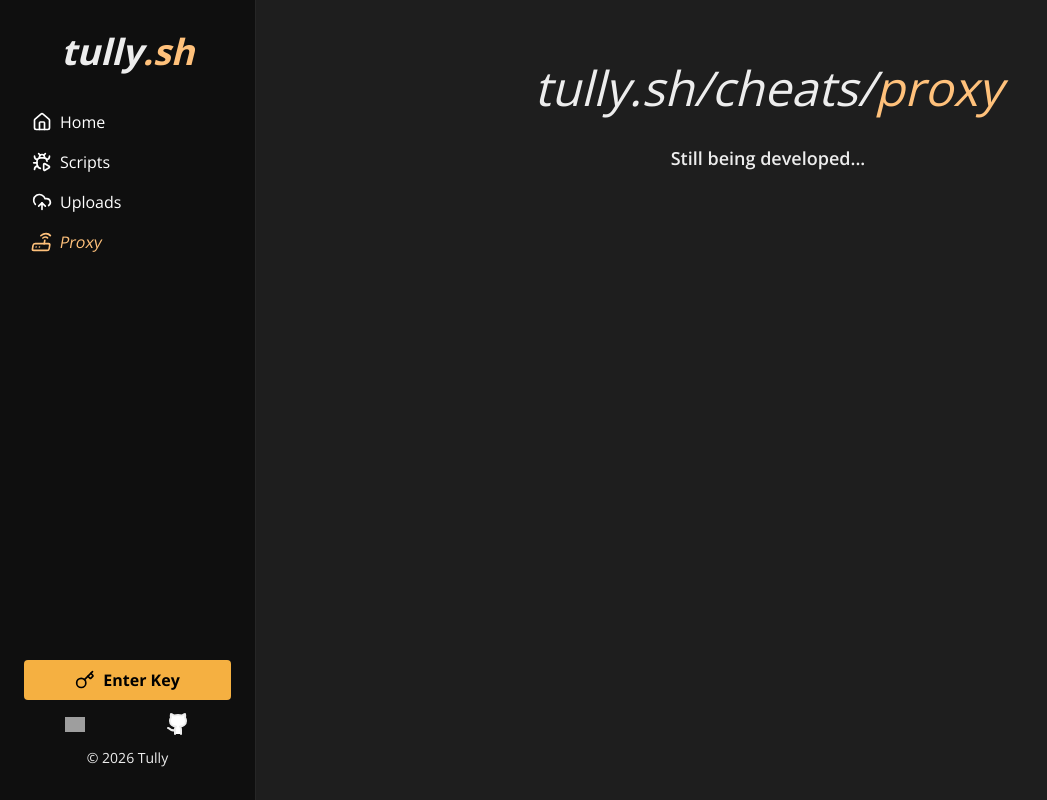
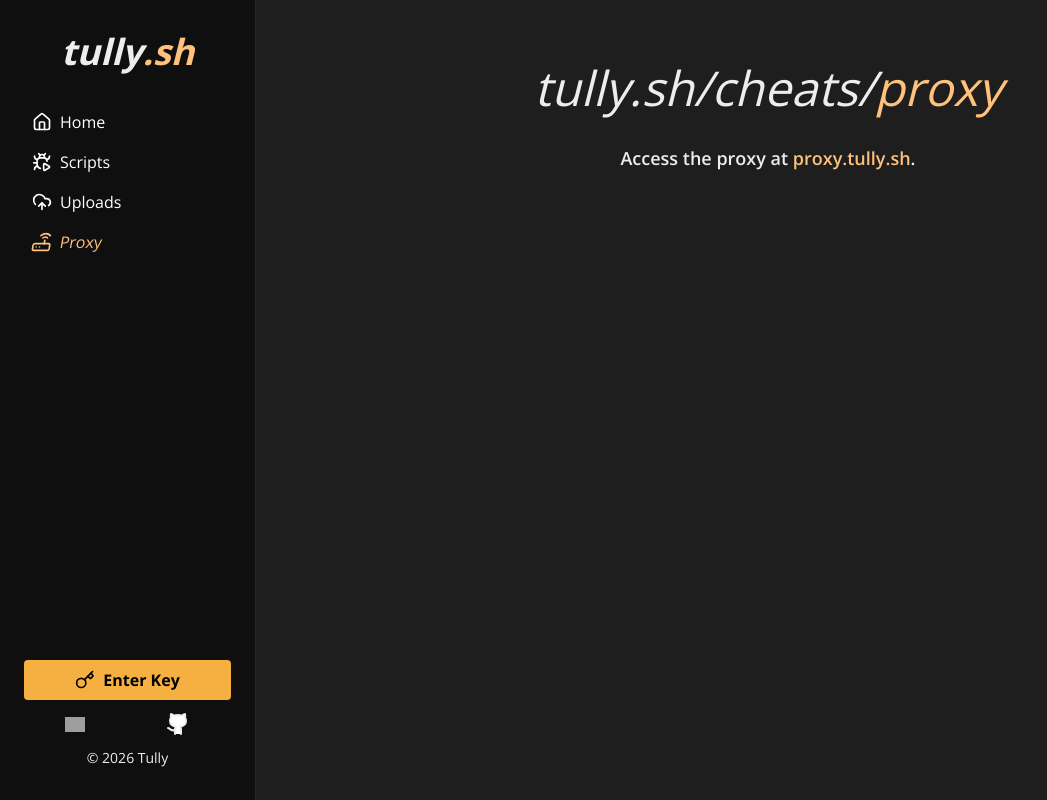
Before and after one commit to Tullysaurus/tully.sh, a Next.js app: page /cheats/proxy in a window 1280 px wide. Shown: the whole page, without its empty margins (0-1047 px from the left). Built offline with nearby package versions, Linux system fonts and the light colour scheme; grey boxes are pictures that could not be loaded.

Commit message:
Link to proxy webpage

```diff
--- a/src/app/(main)/cheats/proxy/page.tsx
+++ b/src/app/(main)/cheats/proxy/page.tsx
@@ -5,7 +5,7 @@ export default function Proxy() {
     <div className="mx-auto flex w-full max-w-6xl flex-col items-center gap-8 px-4 pb-10 pt-10 lg:pt-16">
       <h1 className="text-center text-4xl italic font-light sm:text-5xl">tully.sh/cheats/<span className="text-[#FFC17B]">proxy</span></h1>
       <p className="max-w-xl text-center text-base font-semibold sm:text-lg">
-        Still being developed...
+        Access the proxy at <a className="text-[#FFC17B] underline-offset-4 hover:underline" href="https://proxy.tully.sh" rel="noreferrer" target="_blank">proxy.tully.sh</a>.
       </p>
     </div>
   );
```
